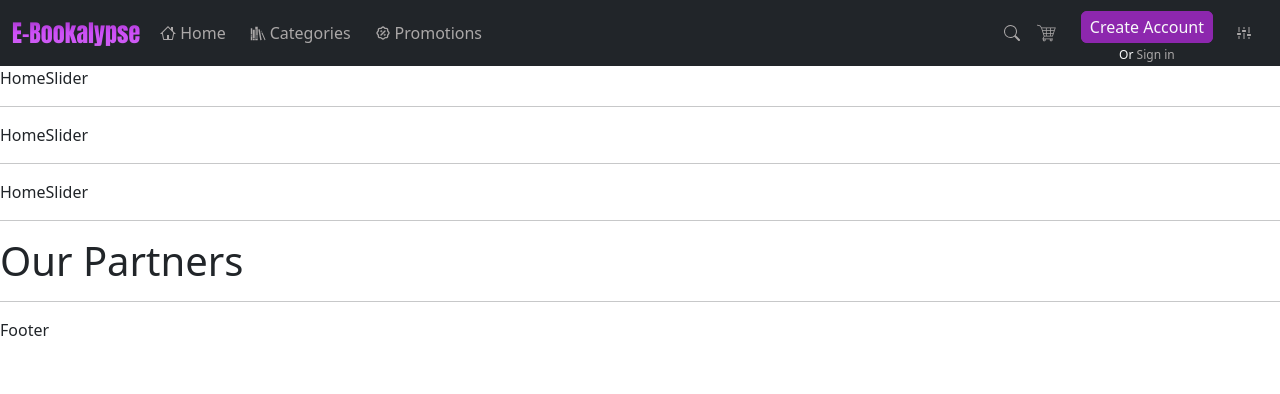
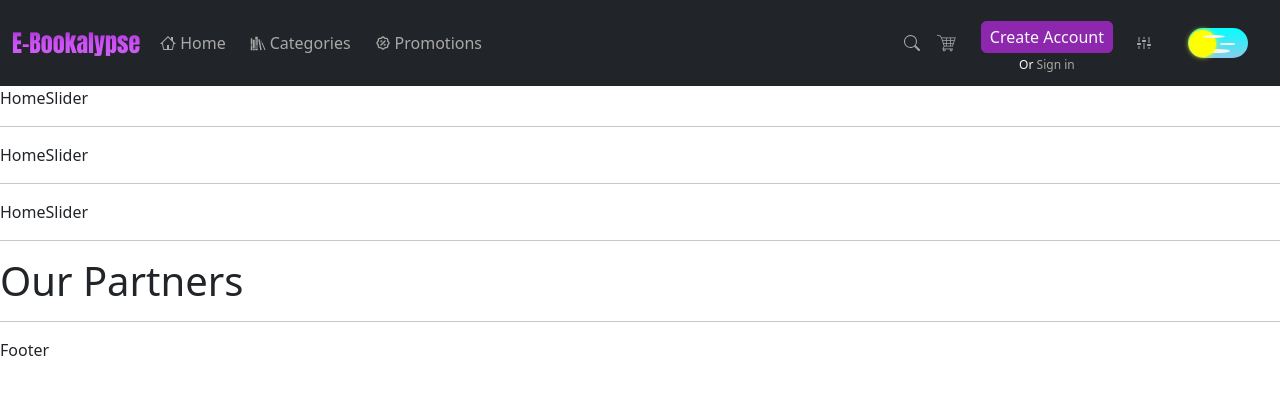
Before and after one commit to nedaagehad/E-Bookalypse-Book-Store, a React (Create React App) app: page / in a window 1280 px wide. Shown: the top 394 px of the page. Built offline with nearby package versions, Linux system fonts and the light colour scheme.

Commit message:
Adding some adjustments to NavBar and designing theme toggler

```diff
--- a/src/App.css
+++ b/src/App.css
@@ -1,6 +1,7 @@
+/* NavBar Section: */
+/* Logo Section: */
 .logo{
     font-family: Impact, Haettenschweiler, 'Arial Narrow Bold', sans-serif;
-    /* font-weight: 800; */
     background: linear-gradient(180deg, #8D27AE, #CE4FF8, #cc6aed) !important;
     background-clip: text !important;
     color: transparent !important;
@@ -8,12 +9,10 @@
 
 .nav-item, .nav-icon{
     color: #ABA8A8;
-    /* width: 24px;
-    height: 24px; */
 }
 
 .nav-item:hover, .nav-icon:hover{
-    color: #CE4FF8;
+    color: #fff;
     transition: all 0.5s ease-in-out;
 }
 
@@ -27,6 +26,7 @@
     background-color: whitesmoke !important;
     color: #8D27AE !important;
     border: #8D27AE 1px solid !important;
+    transition: all 0.5s ease-in-out;
 }
 
 button{
@@ -35,3 +35,123 @@ button{
     background-color: transparent;
     padding: 7px;
 }
+
+.theme-toggler{
+    margin: 20px;
+    height: 30px;
+    width: 60px;
+    border-radius: 30px;
+    /* border: solid 1px black; */
+    background-image: linear-gradient(aqua, skyblue);
+    position: relative;
+    cursor: pointer;
+}
+
+.theme-toggler.night{
+    background-image: linear-gradient(midnightblue, rebeccapurple);
+}
+
+.notch{
+    height: 27px;
+    width: 27px;
+    border-radius: 50%;
+    background-color: yellow;
+    position: absolute;
+    top: 1.5px;
+    left: 1px;
+    box-shadow: 0 0 5px yellow;
+    z-index: 1;
+    transition: all 0.4s ease;
+}
+
+.night > .notch{
+    background: whitesmoke;
+    box-shadow: 0 0 5px whitesmoke;
+    transform: translate(30px,0);
+}
+
+.notch > .crater {
+    background: burlywood;
+    border-radius: 50%;
+    position: absolute;
+    opacity: 0;
+    box-shadow: 0 3px 3px rgba(0,0,0,0.4) inset;
+}
+
+.night .crater{
+    opacity: 0.3;
+}
+
+.crater.st{
+    left: 0.5px;
+    top: 4px;
+    height: 5px;
+    width: 13px;
+    transform: rotate(-45deg);
+}
+
+.crater.nd{
+    right: 2.5px;
+    top: 5px;
+    height: 3px;
+    width: 8px;
+    transform: rotate(45deg);
+}
+
+.shape{
+    position: absolute;
+    background: whitesmoke;
+    border-radius: 50%;
+    transition: all 0.4s ease;
+}
+
+.night > .shape{
+    background: lightgray;
+    box-shadow: 0 0 3px 0.5px violet;
+}
+
+.shape.sm{
+    height: 2px;
+    width: 15px;
+    top: 50%;
+    left: 54%;
+}
+
+.shape.md{
+    height: 3px;
+    width: 22px;
+    top: 22%;
+    left: 25%;
+    z-index: 2;
+}
+
+.shape.lg{
+    height: 4px;
+    width: 27px;
+    bottom: 17%;
+    left: 25%;
+}
+
+.night > .shape.sm{
+    height: 1.5px;
+    width: 1.5px;
+    transform: translate(-8px, 1px);
+}
+
+.night > .shape.sm.second {
+    height: 1px;
+    width: 1px;
+    transform: translate(-23px, -3px);
+}
+
+.night > .shape.md{
+    height: 2.5px;
+    width: 2.5px;
+    transform: translate(3px, -1px);
+}
+
+.night > .shape.lg{
+    height: 3.5px;
+    width: 3.5px;
+    transform: translate(-2px, -2px);
+}
--- a/src/components/NavBar/NavBar.js
+++ b/src/components/NavBar/NavBar.js
@@ -1,9 +1,7 @@
-import React from "react";
+import React, { useState } from "react";
 import Navbar from "react-bootstrap/Navbar";
 import Nav from "react-bootstrap/Nav";
 import { NavLink, Link } from "react-router-dom";
-// import Form from 'react-bootstrap/Form';
-// import FormControl from 'react-bootstrap/FormControl';
 import Container from "react-bootstrap/Container";
 import { GoHome } from 'react-icons/go';
 import { GiBookshelf } from 'react-icons/gi';
@@ -11,10 +9,15 @@ import { TbDiscount2 } from 'react-icons/tb';
 import { BsSearch } from 'react-icons/bs';
 import { GiShoppingCart } from 'react-icons/gi';
 import { VscSettings } from 'react-icons/vsc';
+import ThemeToggler from '../ThemeToggler/ThemeToggler';
 
 function NavBar() {
 
+  const [toggled, setToggled] = useState(false);
 
+  const handleClick = () => {
+    setToggled((s) => !s);
+  }
 
   return (
     <>
@@ -44,6 +47,7 @@ function NavBar() {
               <p className="text-light text-center" style={{fontSize: '12px'}}>Or <Link className="text-decoration-none nav-item" to='/login'>Sign in</Link></p>
             </div>
             <VscSettings className='nav-icon mx-3' />
+            <ThemeToggler toggled={toggled} onClick={handleClick} />
           </Navbar.Collapse>
         </Container>
       </Navbar>
--- /dev/null
+++ b/src/components/ThemeToggler/ThemeToggler.js
@@ -0,0 +1,18 @@
+import React from 'react'
+
+function ThemeToggler({ toggled, onClick }) {
+  return (
+    <div className={`theme-toggler${toggled ? " night" : ""}`} onClick={onClick}>
+        <div className='notch'>
+            <div className='crater st' />
+            <div className='crater nd' />
+        </div>
+        <div className='shape sm' />
+        <div className='shape sm second' />
+        <div className='shape md' />
+        <div className='shape lg' />
+    </div>
+  )
+}
+
+export default ThemeToggler
--- a/src/pages/user/Home/Home.js
+++ b/src/pages/user/Home/Home.js
@@ -2,6 +2,7 @@ import React from 'react';
 import HomeSlider from '../../../components/HomeSlider/HomeSlider';
 
 function Home() {
+
   return (
     <div>
       <HomeSlider>New Releases</HomeSlider>
```
